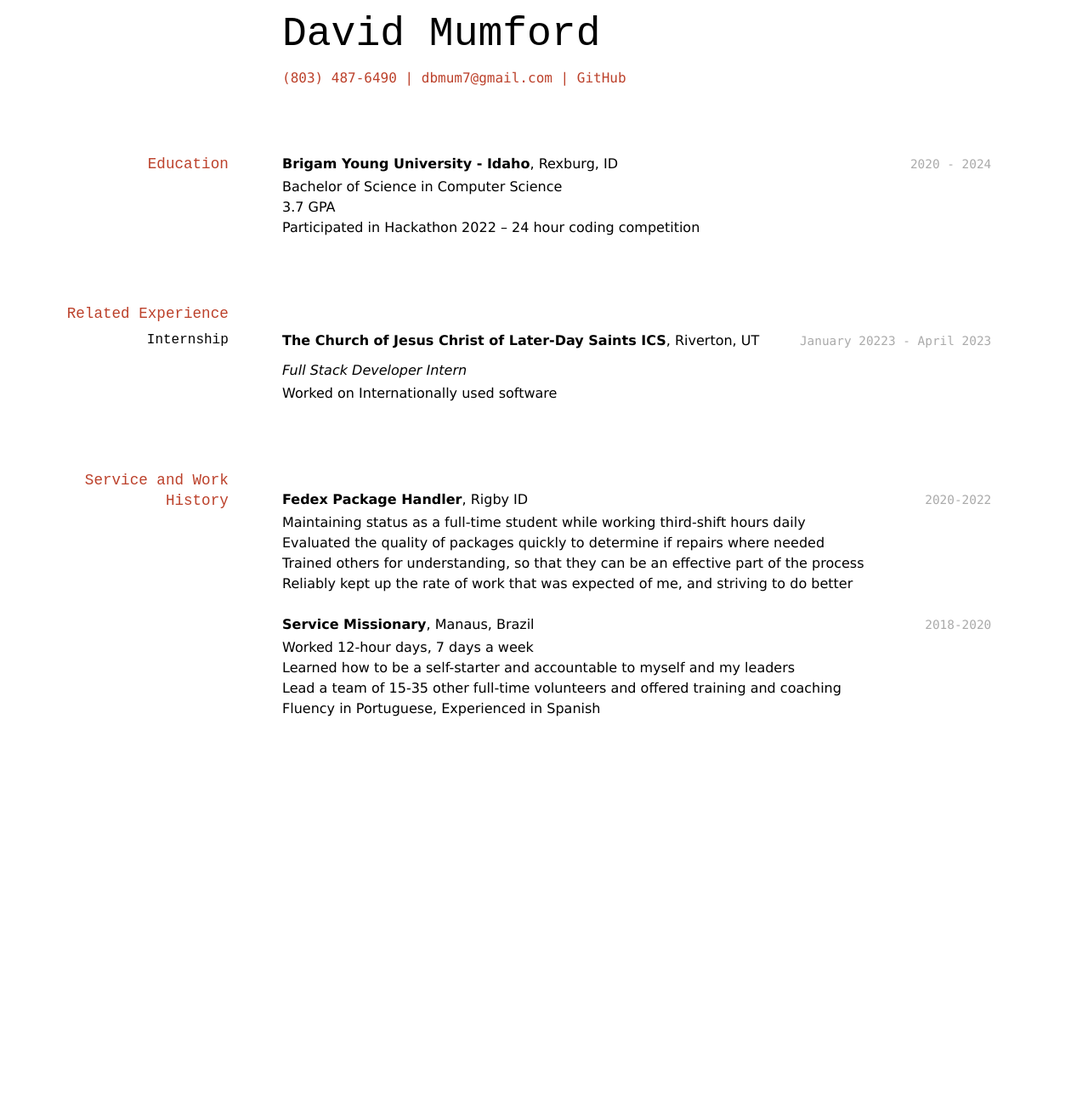
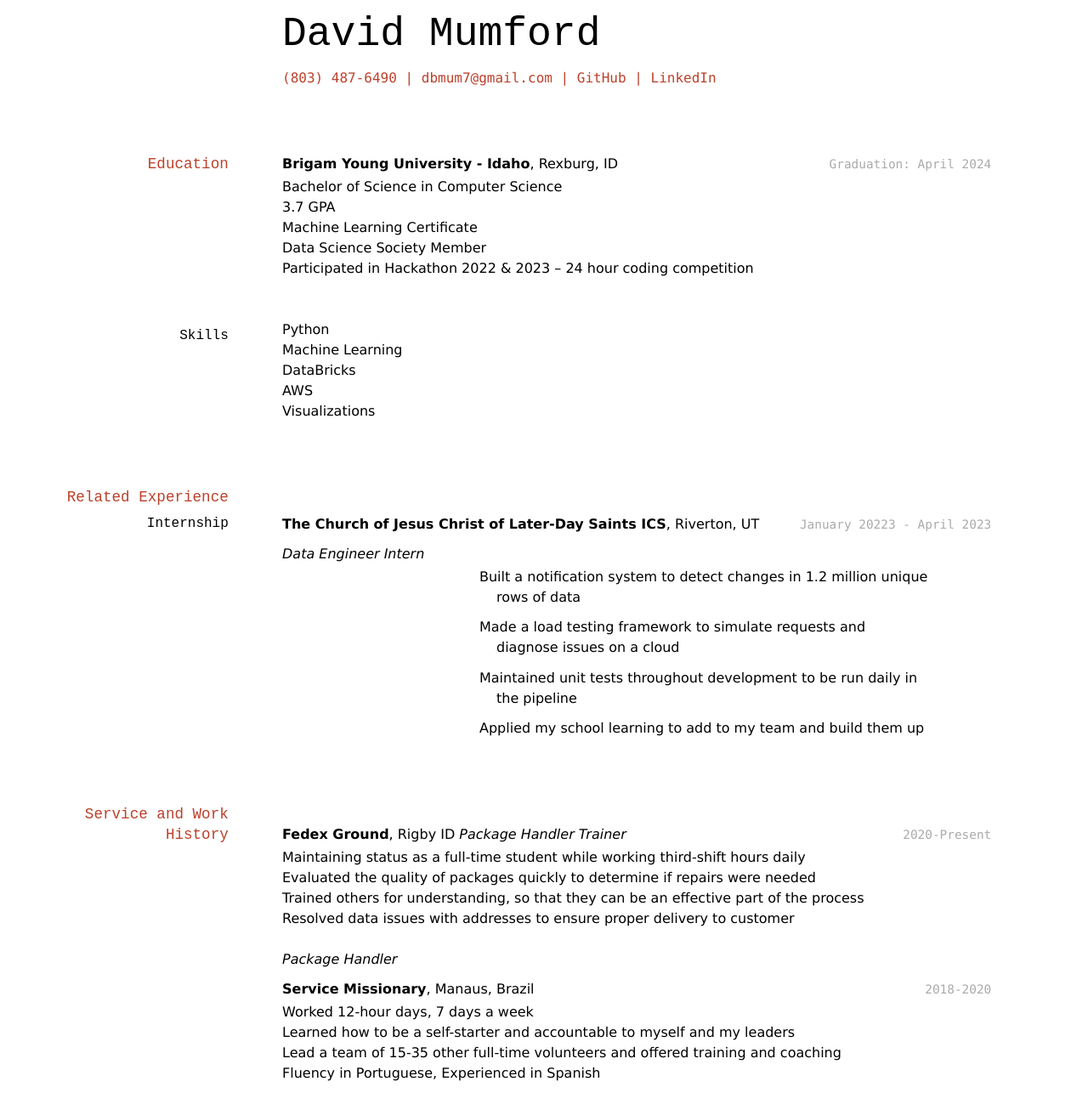
Before and after one commit to dbmum/Mumford-Resume, a Jekyll site: the page built from docs/index.md, in a window 1280 px wide. Shown: the whole page at 85% size. Built offline with Jekyll 4.4.1, drawn with Linux system fonts in a browser that asks for light colours; before the commit the page ends 900 px from its top, so only the background shows below that.

Commit message:
Update index.md

```diff
--- a/docs/index.md
+++ b/docs/index.md
@@ -9,17 +9,28 @@ title: David Mumford's Resume
 <a href="8034876490">(803) 487-6490</a>
 | <a href="dbmum7@gmail.com">dbmum7@gmail.com</a>
 | <a href="https://github.com/dbmum">GitHub</a>
+| <a href="https://www.linkedin.com/in/david-mumford-7715b91b1/">LinkedIn</a>
 </div>
 
 
 ## Education
 
-`2020 - 2024`
+`Graduation: April 2024`
 __Brigam Young University - Idaho__, Rexburg, ID
 
 * Bachelor of Science in Computer Science
 * 3.7 GPA
-* Participated in Hackathon 2022 – 24 hour coding competition
+* Machine Learning Certificate
+* Data Science Society Member
+* Participated in Hackathon 2022 & 2023 – 24 hour coding competition
+
+### Skills
+
+* Python
+* Machine Learning
+* DataBricks
+* AWS
+* Visualizations
 
 ## Related Experience
 
@@ -28,20 +39,29 @@ __Brigam Young University - Idaho__, Rexburg, ID
 `January 20223 - April 2023`
 __The Church of Jesus Christ of Later-Day Saints ICS__, Riverton, UT
 
-_Full Stack Developer Intern_
-* Worked on Internationally used software
+_Data Engineer Intern_
+* Built a notification system to detect changes in 1.2 million unique rows of data
+
+* Made a load testing framework to simulate requests and diagnose issues on a cloud
+
+* Maintained unit tests throughout development to be run daily in the pipeline
+
+* Applied my school learning to add to my team and build them up
 
 
 
 ## Service and Work History
 
-`2020-2022`
-__Fedex Package Handler__, Rigby ID
+`2020-Present`
+__Fedex Ground__, Rigby ID
+_Package Handler Trainer_
 
 * Maintaining status as a full-time student while working third-shift hours daily
-* Evaluated the quality of packages quickly to determine if repairs where needed
+* Evaluated the quality of packages quickly to determine if repairs were needed
 * Trained others for understanding, so that they can be an effective part of the process
-* Reliably kept up the rate of work that was expected of me, and striving to do better
+* Resolved data issues with addresses to ensure proper delivery to customer
+
+_Package Handler_
 
 
 `2018-2020`
@@ -55,4 +75,4 @@ __Service Missionary__, Manaus, Brazil
 
 <!-- ### Footer
 
-Last updated: Dec 2022 -->
+Last updated: September 2023 -->
```
